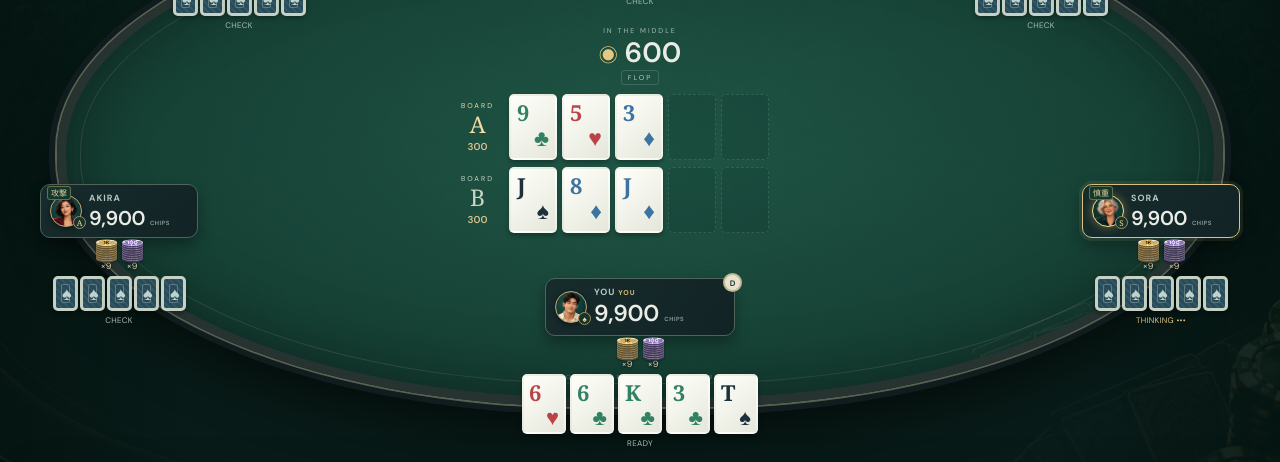
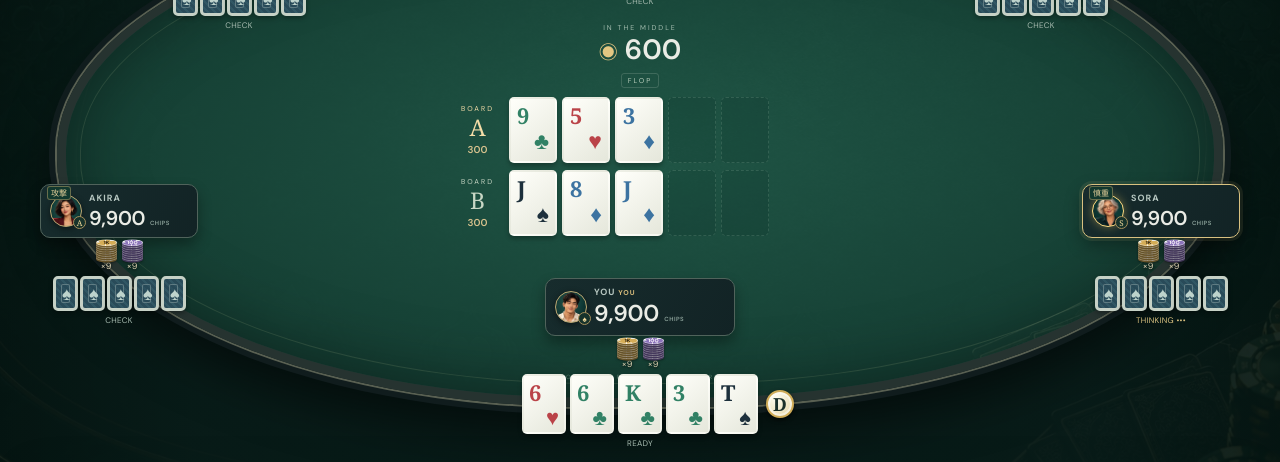
Before and after one commit to komiki0401/PLO_game, a React (Vite) app: page / in a window 1280 px wide. Both pictures are taken after a click on the button "今すぐプレイ". Shown: the part 229-691 px from the top of the page. Built offline with nearby package versions, Linux system fonts and the light colour scheme; a web font is replaced by a local one.

Commit message:
Move the dealer button beside the dealer hand and remove center display

```diff
--- a/src/App.tsx
+++ b/src/App.tsx
@@ -621,22 +621,11 @@ export default function App() {
                     <strong>
                       <span className="chip-icon">◉</span> {fmt(pot)}
                     </strong>
-                    <div className="board-position">
                     <span className="street">
                       {view.done
                         ? "HAND COMPLETE"
                         : view.street === -1 ? "PREFLOP" : ["FLOP", "TURN", "RIVER"][view.street]}
                     </span>
-                    {(holdem || view.settings.mode === "plo4") && (
-                      <span className="dealer-position" role="img"
-                        data-dealer={view.dealer}
-                        aria-label={`ディーラーボタン：${view.players[view.dealer].name}`}
-                        title={`ボタン位置：${view.players[view.dealer].name}`}>
-                        <span className="dealer-disc" aria-hidden="true">D</span>
-                        <span className="dealer-owner" aria-hidden="true">{view.players[view.dealer].name}</span>
-                      </span>
-                    )}
-                    </div>
                   </div>
                   {view.boards.map((board, b) => (
                     <div
@@ -694,7 +683,7 @@ export default function App() {
                   <div
                     key={p.id}
                     data-player-id={p.id}
-                    className={`seat seat-${positions[view.players.length][i]} ${view.actor === i ? "active" : ""} ${p.folded ? "folded" : ""} ${i === 0 ? "human" : ""} ${winning ? "winner" : ""} ${!view.done && !p.folded && p.stack === 0 && p.hole.length ? "is-all-in" : ""} ${fmt(visibleStack).length > 7 ? "long-stack" : ""}`}
+                    className={`seat seat-${positions[view.players.length][i]} ${view.dealer === i ? "has-dealer" : ""} ${view.actor === i ? "active" : ""} ${p.folded ? "folded" : ""} ${i === 0 ? "human" : ""} ${winning ? "winner" : ""} ${!view.done && !p.folded && p.stack === 0 && p.hole.length ? "is-all-in" : ""} ${fmt(visibleStack).length > 7 ? "long-stack" : ""}`}
                   >
                     {i === 0 && humanTurn && (
                       <span className="your-turn-flag" role="status">
@@ -735,14 +724,10 @@ export default function App() {
                           {fmt(visibleStack)} <span>CHIPS</span>
                         </strong>
                       </div>
-                      {view.dealer === i && (
-                        <span className="dealer" title="ディーラー">
-                          D
-                        </span>
-                      )}
                     </div>
                     <ChipStacks amount={visibleStack} owner={p.name} />
                     <div className="hole-cards">
+                      <div className="hole-card-fan">
                       {p.hole.length ? (
                         p.hole.map((c, n) => (
                           <PlayingCard
@@ -761,6 +746,11 @@ export default function App() {
                       ) : (
                         <span className="out">SITTING OUT</span>
                       )}
+                      {view.dealer === i && (
+                        <span className="dealer dealer-disc" role="img" data-dealer={view.dealer}
+                          aria-label={`ディーラーボタン：${p.name}`} title={`ボタン位置：${p.name}`}>D</span>
+                      )}
+                      </div>
                     </div>
                     <div className="seat-status">
                       {!view.done &&
--- a/src/style.css
+++ b/src/style.css
@@ -2762,19 +2762,6 @@ header {
   top: -6px;
   font-size: 8px;
 }
-.board-position {
-  display: flex;
-  justify-content: center;
-  align-items: center;
-  gap: 12px;
-}
-.dealer-position {
-  display: inline-flex;
-  align-items: center;
-  gap: 6px;
-  color: #f5e5ad;
-  white-space: nowrap;
-}
 .dealer-disc {
   display: grid;
   place-items: center;
@@ -2788,11 +2775,37 @@ header {
   color: #1b302a;
   font: bold 19px/1 Georgia, serif;
 }
-.dealer-owner { font-size: 10px; font-weight: 700; letter-spacing: 0.5px; }
+.hole-card-fan { position: relative; display: flex; gap: inherit; width: max-content; }
+.game-viewport .hole-card-fan .dealer {
+  position: absolute;
+  top: 50%;
+  left: calc(100% + 8px);
+  right: auto;
+  transform: translateY(-50%);
+  width: 28px;
+  height: 28px;
+  font-size: 18px;
+  z-index: 5;
+}
+.game-viewport .seat-4 .hole-card-fan .dealer,
+.game-viewport .seat-5 .hole-card-fan .dealer {
+  left: auto;
+  right: calc(100% + 8px);
+}
+.game-viewport .seat-2 .hole-card-fan .dealer,
+.game-viewport .seat-3 .hole-card-fan .dealer,
+.game-viewport .seat-4 .hole-card-fan .dealer { transform: translateY(calc(-50% - 6px)); }
+.seat.has-dealer.folded { opacity: 1; }
+.seat.has-dealer.folded > .seat-top,
+.seat.has-dealer.folded > .chip-rack,
+.seat.has-dealer.folded > .seat-status,
+.seat.has-dealer.folded .hole-card-fan > .card { opacity: 0.42; }
 @media (max-width: 780px) {
-  .board-position { gap: 9px; }
-  .dealer-disc { width: 24px; height: 24px; flex-basis: 24px; font-size: 16px; }
-  .dealer-owner { font-size: 9px; }
+  .game-viewport .hole-card-fan .dealer { width: 22px; height: 22px; font-size: 15px; }
+  .game-viewport .seat-1 .hole-card-fan .dealer,
+  .game-viewport .seat-5 .hole-card-fan .dealer { width: 16px; height: 16px; font-size: 12px; }
+  .game-viewport .seat-1 .hole-card-fan .dealer { left: calc(100% + 3px); }
+  .game-viewport .seat-5 .hole-card-fan .dealer { right: calc(100% + 3px); }
 }
 .game-viewport .action-panel {
   flex: none;
```
Also changed, not shown: 2 other files (tests, documents, lock files or other folders).
